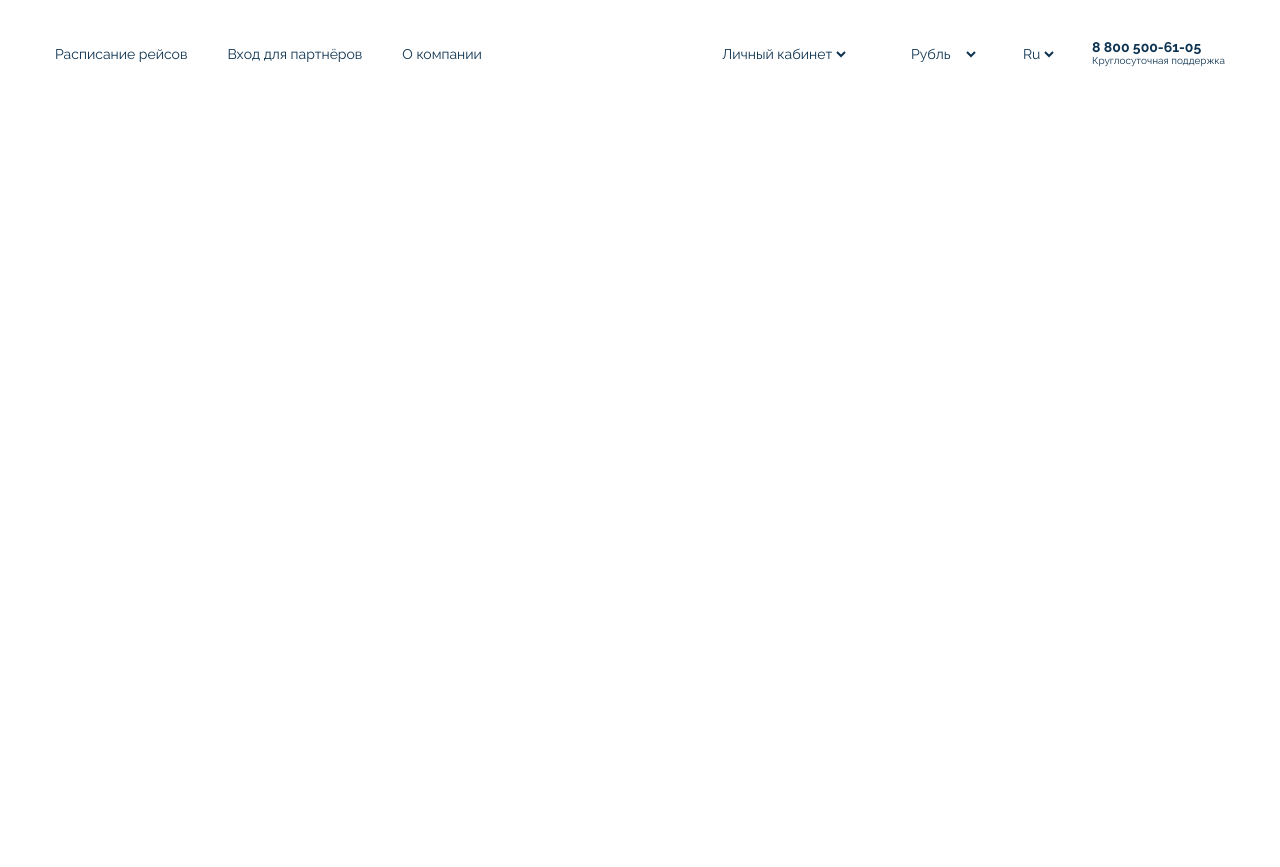
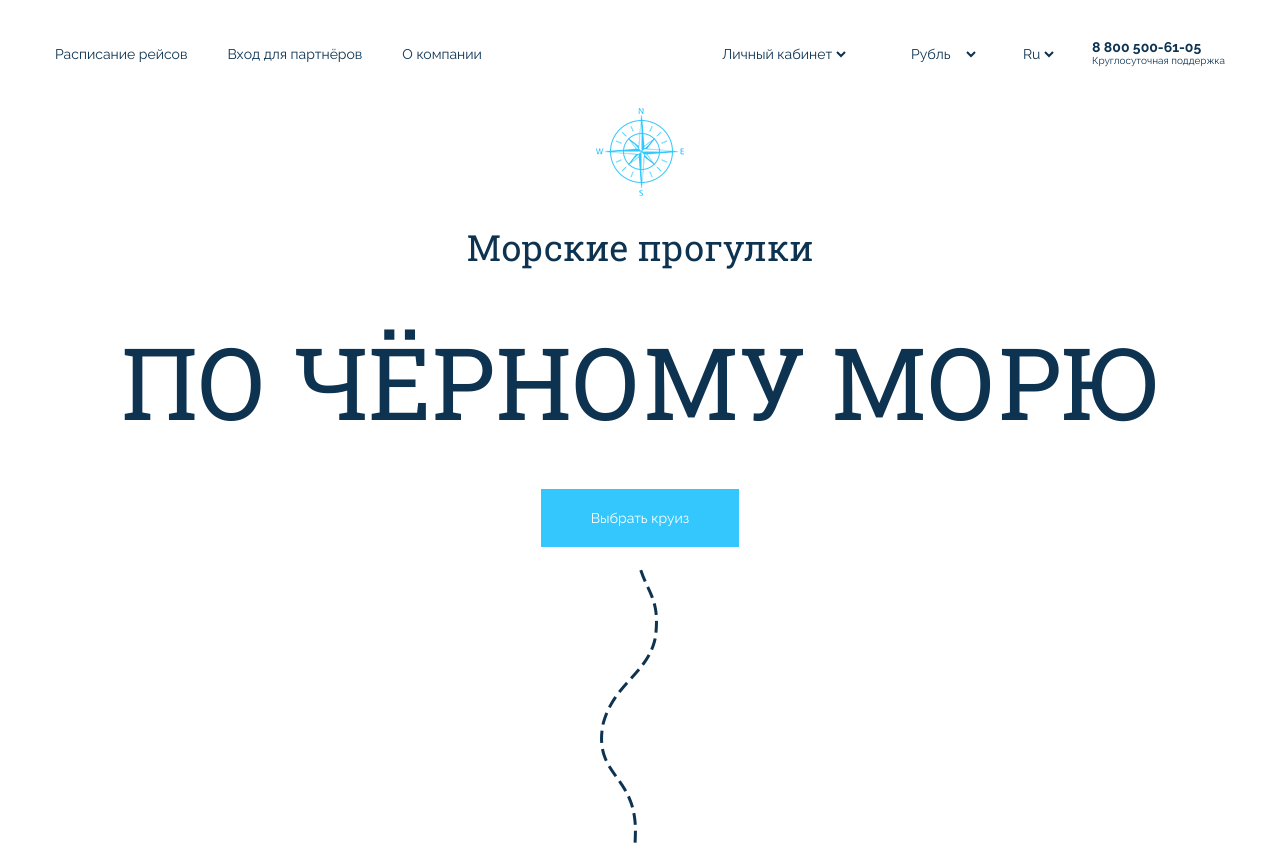
Before and after one commit to puncoviy/cruise-layout, a plain HTML site: page index.html in a window 1280 px wide. Before the commit the page ends 800 px from the top, so only its background shows below. Drawn offline with Linux system fonts and the light colour scheme.

Commit message:
feat: finish promo section

```diff
--- a/css/style.css
+++ b/css/style.css
@@ -26,16 +26,26 @@ body {
 
 .title {
     font-family: 'Roboto Slab', serif;
+    text-align: center;
     font-weight: 400;
     font-size: 36px;
     line-height: 48px;
     color: #0d3351;
 }
 
+.btn {
+    display: inline-block;
+    text-decoration: none;
+    color: #fff;
+    padding: 17px 50px;
+    background-color: #33c7fd;
+}
+
 /* HEADER */
 
 .hero-image {
     /* background: no-repeat url(../img/header-bg.jpg) bottom center / cover; */
+    margin-bottom: 120px;
 }
 
 .header__inner {
@@ -99,3 +109,36 @@ body {
 }
 
 /* PROMO */
+
+.promo {
+    text-align: center;
+}
+
+.promo__logo {
+    margin-bottom: 20px;
+}
+
+.promo__title {
+    margin-bottom: 60px;
+}
+
+.promo__main-title {
+    font-family: 'Roboto Slab', serif;
+    text-transform: uppercase;
+    font-size: 100px;
+    text-align: center;
+    margin-bottom: 58px;
+    line-height: 100px;
+}
+
+.promo__btn {
+    margin-bottom: 200px;
+    position: relative;
+}
+
+.promo__btn::after {
+    position: absolute;
+    content: url(../img/promo-decor.png);
+    left: 30%;
+    top: 80px;
+}
--- a/index.html
+++ b/index.html
@@ -65,7 +65,14 @@
                 </div>
             </div>
         </header>
-        <section class="promo"></section>
+        <section class="promo">
+            <div class="container">
+                <img class="promo__logo" src="./img/logo.png" alt="logo">
+                <h2 class="promo__title title">Морские прогулки</h2>
+                <h1 class="promo__main-title">по чёрному морю</h1>
+                <a class="promo__btn btn" href="#">Выбрать круиз</a>
+            </div>
+        </section>
     </section>
 </body>
 </html>
```
Also changed, not shown: img/logo.png (added), img/promo-decor.png (added).
